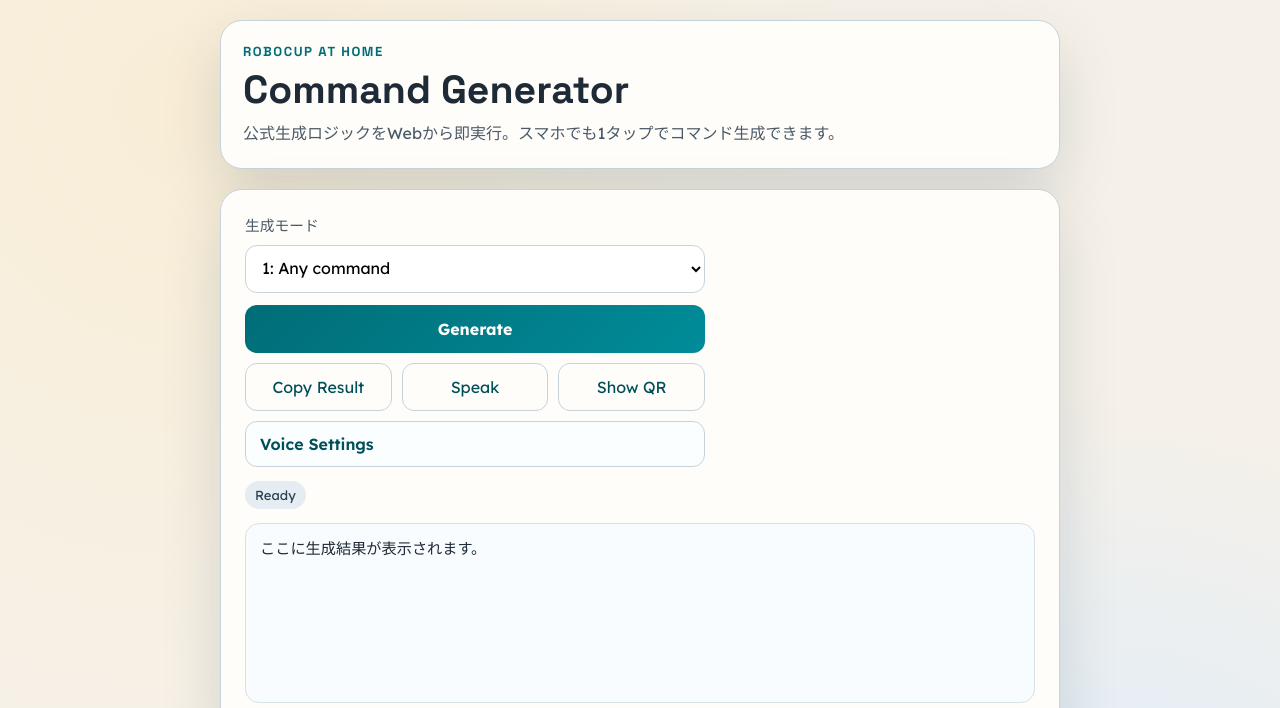
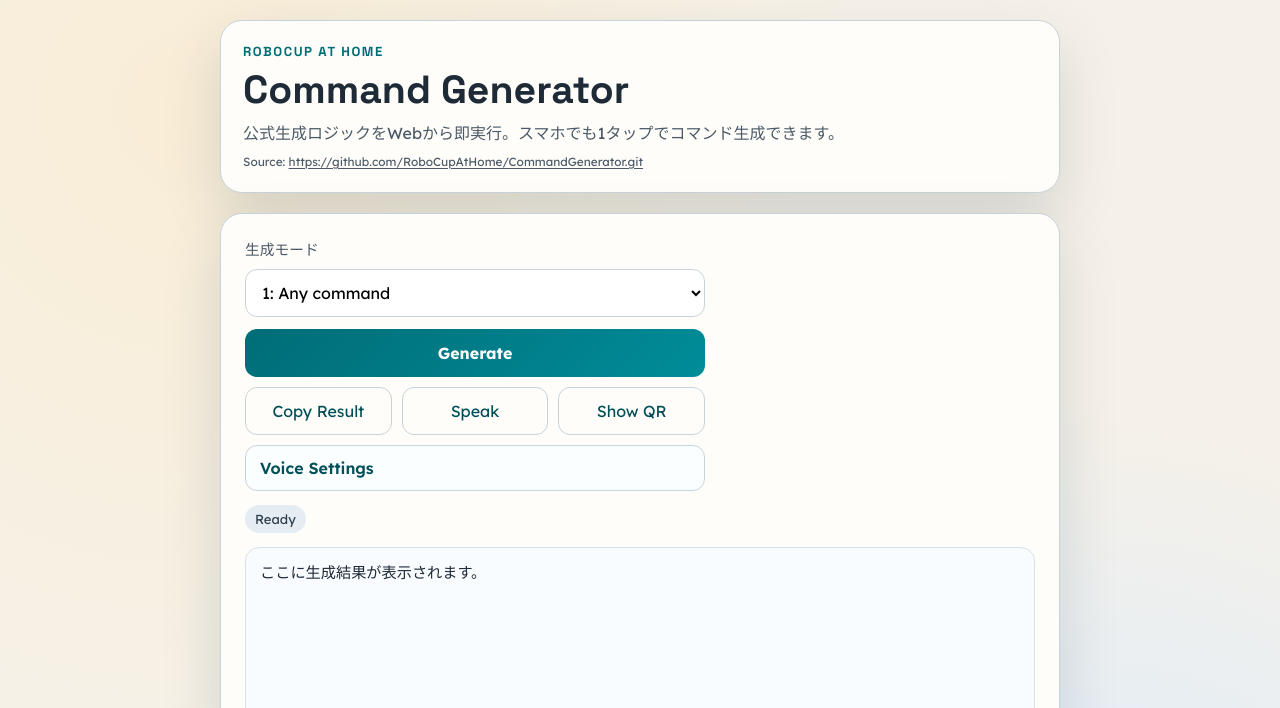
Before and after one commit to PyLoT-Robotics/command_generator_web, a plain HTML site: page public/index.html in a window 1280 px wide. Shown: the top 708 px of the page. Drawn offline with Linux system fonts and the light colour scheme.

Commit message:
Add small English source annotation with submodule URL

```diff
--- a/public/index.html
+++ b/public/index.html
@@ -15,6 +15,7 @@
       <p class="hero-kicker">RoboCup At Home</p>
       <h1>Command Generator</h1>
       <p class="hero-sub">公式生成ロジックをWebから即実行。スマホでも1タップでコマンド生成できます。</p>
+      <p class="source-note">Source: <a href="https://github.com/RoboCupAtHome/CommandGenerator.git" target="_blank" rel="noopener noreferrer">https://github.com/RoboCupAtHome/CommandGenerator.git</a></p>
     </section>
 
     <section class="panel">
--- a/public/styles.css
+++ b/public/styles.css
@@ -70,6 +70,19 @@ body {
   margin: 0;
   color: var(--muted);
   line-height: 1.55;
+}
+
+.source-note {
+  margin: 8px 0 0;
+  font-size: 0.74rem;
+  color: var(--muted);
+  line-height: 1.4;
+}
+
+.source-note a {
+  color: inherit;
+  text-decoration-thickness: 1px;
+  text-underline-offset: 2px;
 }
 
 .panel {
```
